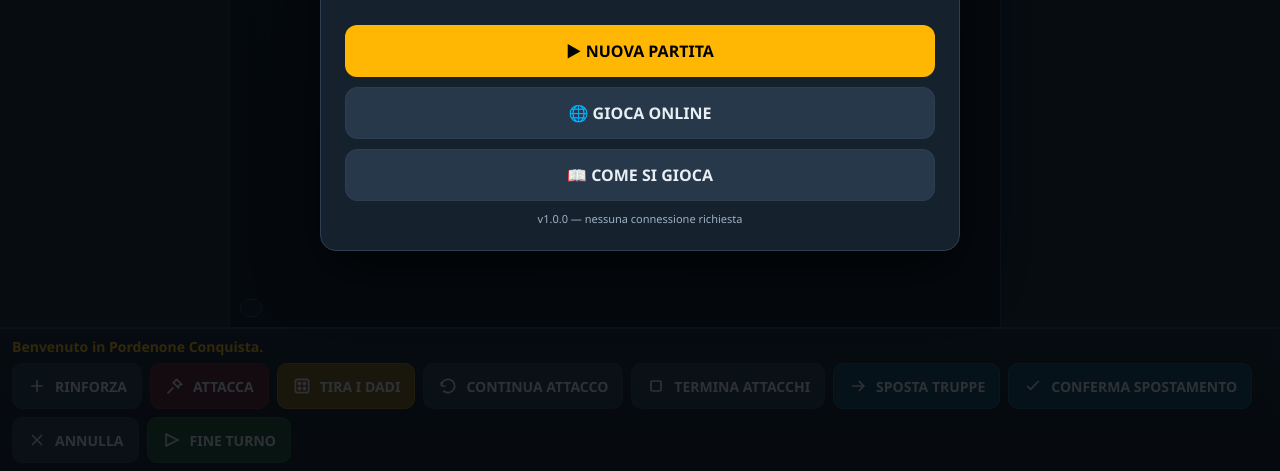
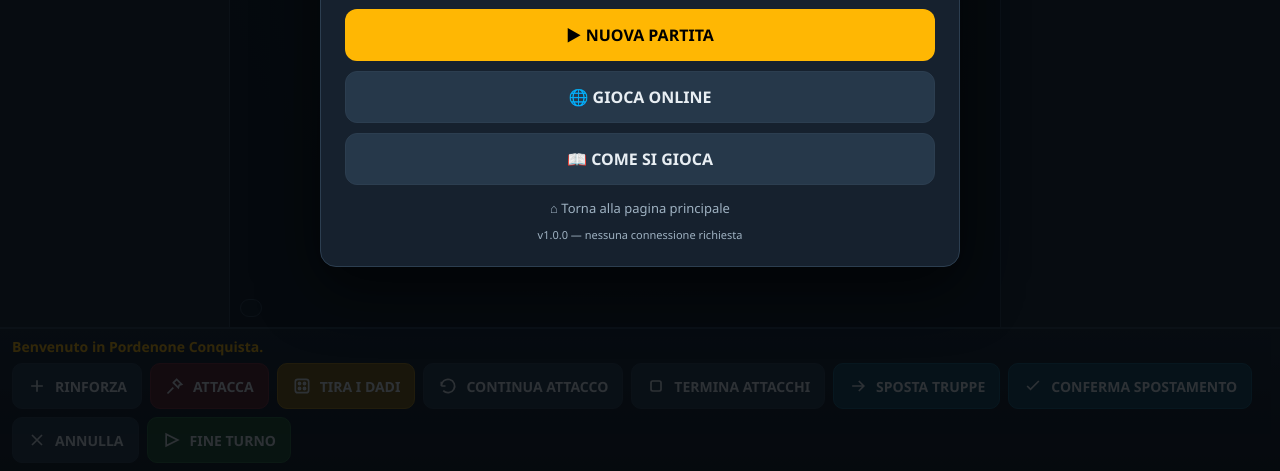
Before and after one commit to GuidoCostalonga/pordenone-wars, a plain HTML site: page index.html in a window 1280 px wide. Shown: the part 329-800 px from the top of the page. Drawn offline with Linux system fonts and the light colour scheme.

Commit message:
Ritorno alla pagina principale anche dalla schermata iniziale

```diff
--- a/index.html
+++ b/index.html
@@ -394,6 +394,7 @@ body.show-ambiti .macro-outline{opacity:.9;}
     <button class="big-btn sec" id="start-online">🌐 GIOCA ONLINE</button>
     <button class="big-btn sec" id="start-continue">↺ CONTINUA PARTITA</button>
     <button class="big-btn sec" id="start-howto">📖 COME SI GIOCA</button>
+    <a id="home-start" href="/" style="display:block;margin-top:14px;text-align:center;font-size:13px;color:var(--txt-dim);text-decoration:none">&#8962; Torna alla pagina principale</a>
     <div style="margin-top:10px;font-size:11px;color:var(--txt-dim);text-align:center;">v1.0.0 — nessuna connessione richiesta</div>
   </div>
 </div>
```
